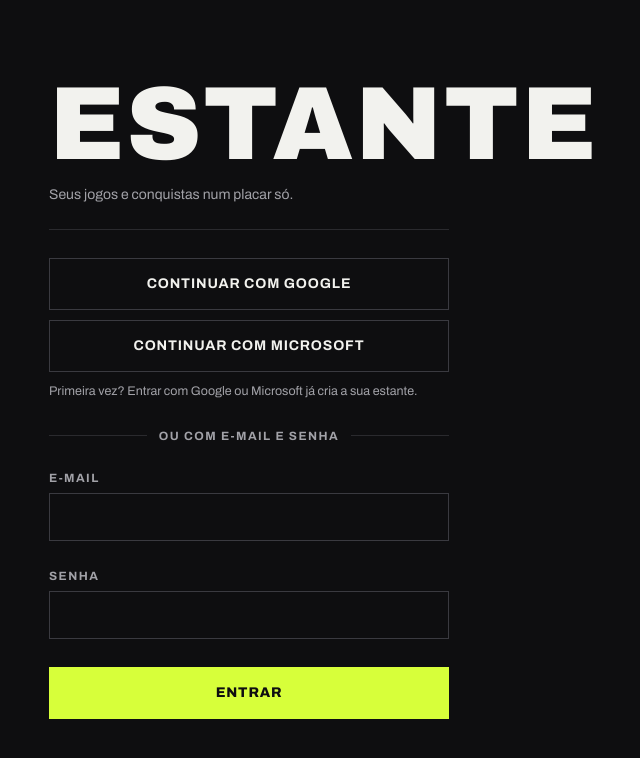
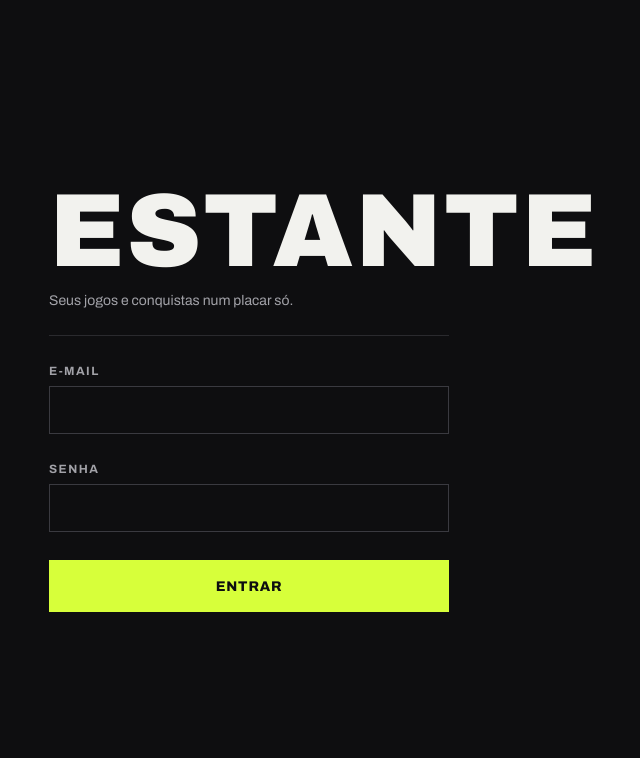
Before and after one commit to v7fwd2ds8z-ai/estante-de-conquistas, a React (Vite) app: page / in a window 1280 px wide. Shown: the top 758 px of the page, without its empty margins (391-1031 px from the left). Built offline with nearby package versions, Linux system fonts and the light colour scheme.

Commit message:
Desliga por enquanto o login com Google e Microsoft
Co-Authored-By: Claude Opus 5.5 <noreply@anthropic.com>

```diff
--- a/src/App.jsx
+++ b/src/App.jsx
@@ -104,6 +104,9 @@ const gravarDoUsuario = (base, accessToken, valor) => {
 
 // Login social (Google, Microsoft). O Supabase volta para o site com a sessão no hash
 // (#access_token=...&refresh_token=...) ou com o erro (#error_description=...).
+// Desligado até as credenciais OAuth estarem cadastradas no Supabase: com false, a tela de
+// login mostra só e-mail e senha.
+const LOGIN_SOCIAL_ATIVO = false;
 const LOGIN_SOCIAL = [
   { id: "google", label: "Continuar com Google" },
   { id: "azure", label: "Continuar com Microsoft", scopes: "email" },
@@ -1767,6 +1770,8 @@ export default function AchievementShelf() {
             <span className="placar-marca" style={{ fontSize: "clamp(72px, 22vw, 104px)", lineHeight: 0.85 }}>Estante</span>
             <span style={{ fontSize: "14px", color: "#A2A2A8", lineHeight: 1.5 }}>Seus jogos e conquistas num placar só.</span>
           </div>
+          {LOGIN_SOCIAL_ATIVO && (
+            <>
           <div style={{ display: "flex", flexDirection: "column", gap: "10px" }}>
             {LOGIN_SOCIAL.map((p) => (
               <button
@@ -1794,6 +1799,8 @@ export default function AchievementShelf() {
             ou com e-mail e senha
             <span style={{ flex: 1, height: "1px", background: "#2A2A2E" }} />
           </div>
+            </>
+          )}
           <div style={{ display: "flex", flexDirection: "column", gap: "8px" }}>
             <label htmlFor="login-email" className="placar-label">E-mail</label>
             <input
```
Also changed, not shown: 1 other file (tests, documents, lock files or other folders).
